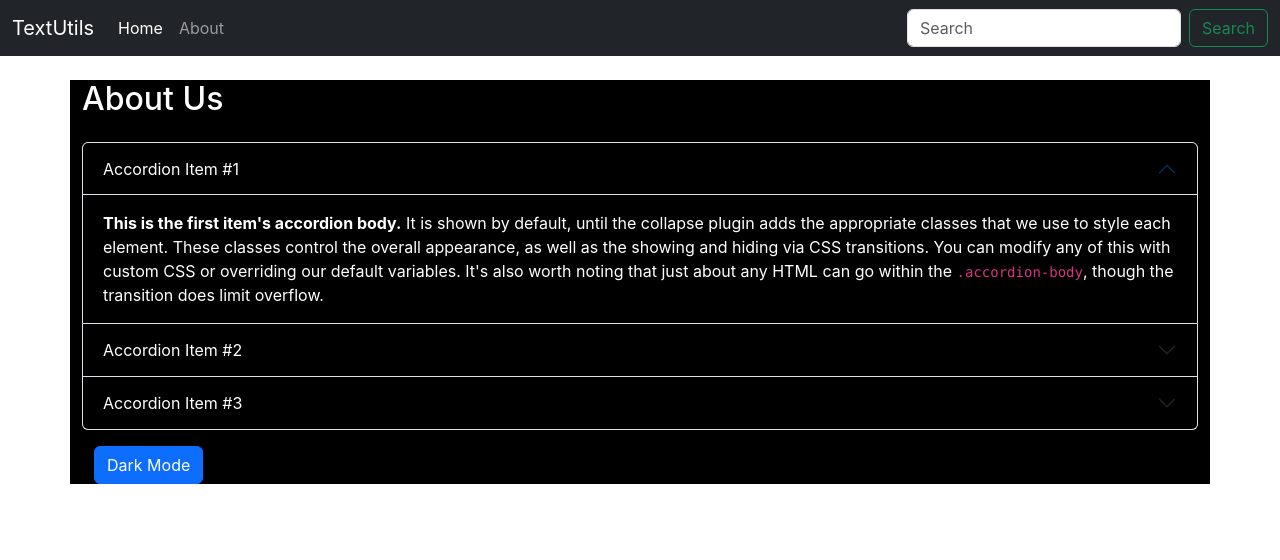
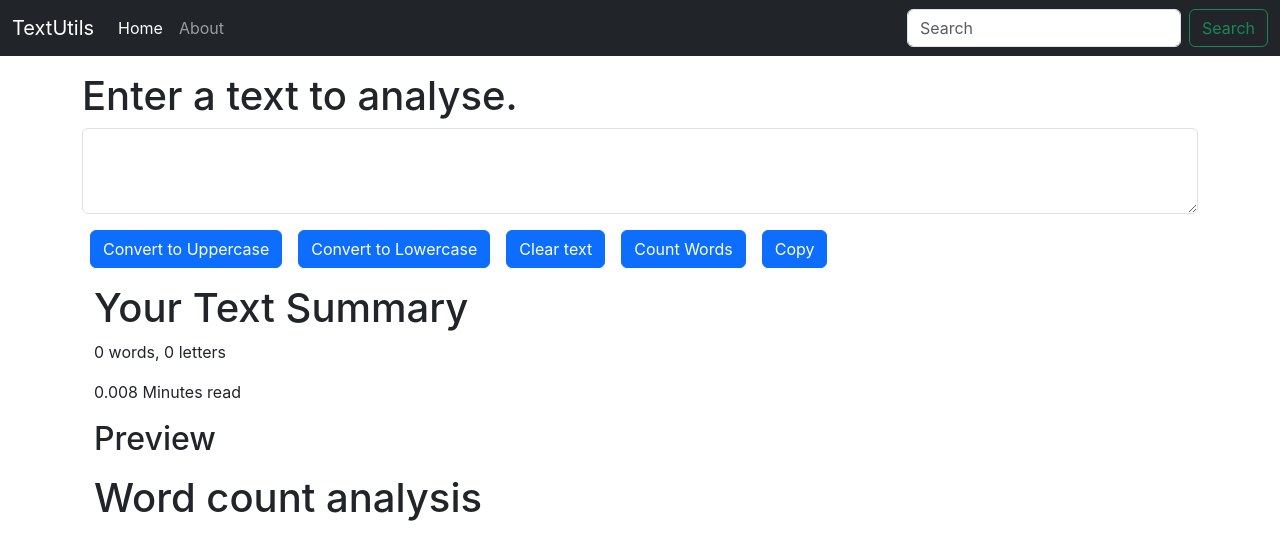
Before and after one commit to Vinit1234/FrontEnd, a React (Create React App) app in the folder CodeWithHarryFE/React/codes/my-app/: page / in a window 1280 px wide. Shown: the top 560 px of the page. Built offline with nearby package versions, Linux system fonts and the light colour scheme.

Commit message:
Added snippet to TextForm to copy text to Clipboard

```diff
--- a/CodeWithHarryFE/React/codes/my-app/src/App.js
+++ b/CodeWithHarryFE/React/codes/my-app/src/App.js
@@ -94,13 +94,13 @@ function App() {
 
       {/* =========================================== */}
       {/* For explaining states and event handling  */}
-      {/* <div className="container my-3">
+      <div className="container my-3">
         <TextForm heading="Enter a text to analyse." />
-      </div> */}
+      </div>
 
       {/* =========================================== */}
       {/* Creating "Enable Dark Mode" Button Using useState Hook */}
-      <About/>
+      {/* <About/> */}
     </>
   );
 }
--- a/CodeWithHarryFE/React/codes/my-app/src/component/TextForm.js
+++ b/CodeWithHarryFE/React/codes/my-app/src/component/TextForm.js
@@ -72,6 +72,15 @@ export default function TextForm(props) {
     // console.log("...................");
     // console.log(sortable);
   };
+
+
+  // Copies text to Clipboard
+  const handleCopy=()=>{
+    let txtData= document.getElementById("myBox");
+    txtData.select();
+    navigator.clipboard.writeText(txtData.value)
+  }
+
   return (
     <>
       <div>
@@ -103,6 +112,9 @@ export default function TextForm(props) {
         <button className="btn btn-primary mx-2" onClick={handleWordCount}>
           Count Words
         </button>
+        <button className="btn btn-primary mx-2" onClick={handleCopy}>
+          Copy
+        </button>
 
       </div>
 
```
